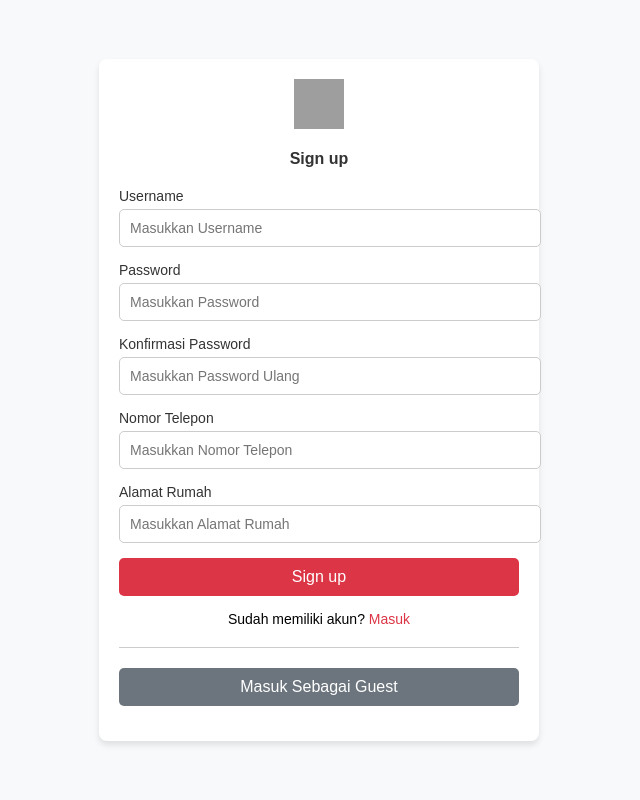
After one commit to metrashandy/Web-Apotek, a PHP site: page /signup.php in a window 1280 px wide. The commit adds this page. Shown: the whole page, without its empty margins (321-961 px from the left). Run offline with PHP 8.4, Linux system fonts and the light colour scheme; grey boxes are pictures that could not be loaded.

Commit message:
atur login admin dan user, atur sign up user, sm ni databse

```diff
--- a/admin.php
+++ b/admin.php
@@ -1,4 +1,5 @@
 <?php
+require "session.php";
 ?>
 <!DOCTYPE html>
 <html lang="en">
--- a/home.php
+++ b/home.php
@@ -1,5 +1,4 @@
 <?php
-session_start();
 ?>
 
 <!doctype html>
--- /dev/null
+++ b/logout.php
@@ -0,0 +1,6 @@
+<?php
+session_start();
+session_unset();
+session_destroy();
+header('location: login.php');
+?>
--- a/session.php
+++ b/session.php
@@ -0,0 +1,6 @@
+<?php
+session_start();
+if($_SESSION['login'] == false){
+    header('location: login.php');
+}
+?>
--- /dev/null
+++ b/signup.php
@@ -0,0 +1,208 @@
+<?php
+session_start();
+require "koneksi.php";
+?>
+<!DOCTYPE html>
+<html lang="en">
+
+<head>
+    <meta charset="UTF-8">
+    <meta name="viewport" content="width=device-width, initial-scale=1.0">
+    <title>Signup - AyoMain</title>
+    <style>
+        body {
+            margin: 0;
+            padding: 0;
+            font-family: Arial, sans-serif;
+            background-color: #f8f9fa;
+        }
+
+        .container {
+            display: flex;
+            justify-content: center;
+            align-items: center;
+            min-height: 100vh;
+            background-color: #f8f9fa;
+        }
+
+        .form-container {
+            background: #fff;
+            padding: 20px;
+            border-radius: 8px;
+            box-shadow: 0 4px 6px rgba(0, 0, 0, 0.1);
+            width: 100%;
+            max-width: 400px;
+        }
+
+        .form-container img {
+            display: block;
+            margin: 0 auto 20px;
+        }
+
+        .form-container h4 {
+            text-align: center;
+            margin-bottom: 20px;
+            color: #333;
+        }
+
+        .form-group {
+            margin-bottom: 15px;
+        }
+
+        .form-group label {
+            display: block;
+            font-size: 14px;
+            margin-bottom: 5px;
+            color: #333;
+        }
+
+        .form-group input {
+            width: 100%;
+            padding: 10px;
+            border: 1px solid #ccc;
+            border-radius: 5px;
+            font-size: 14px;
+        }
+
+        .form-group input:focus {
+            border-color: #007bff;
+            outline: none;
+        }
+
+        .form-group .btn {
+            width: 100%;
+            padding: 10px;
+            border: none;
+            border-radius: 5px;
+            font-size: 16px;
+            cursor: pointer;
+        }
+
+        .btn-primary {
+            background-color: #dc3545;
+            color: #fff;
+        }
+
+        .btn-primary:hover {
+            background-color: #c82333;
+        }
+
+        .btn-secondary {
+            background-color: #6c757d;
+            color: #fff;
+        }
+
+        .btn-secondary:hover {
+            background-color: #5a6268;
+        }
+
+        .form-group p {
+            text-align: center;
+            margin-top: 10px;
+            font-size: 14px;
+        }
+
+        .form-group p a {
+            color: #dc3545;
+            text-decoration: none;
+        }
+
+        .form-group p a:hover {
+            text-decoration: underline;
+        }
+
+        .alert {
+            margin-top: 20px;
+            text-align: center;
+            padding: 10px;
+            border-radius: 5px;
+        }
+
+        .alert-warning {
+            background-color: #fff3cd;
+            color: #856404;
+        }
+
+        .alert-success {
+            background-color: #d4edda;
+            color: #155724;
+        }
+
+        .line {
+            border: none;
+            border-top: 1px solid #ccc;
+            margin: 20px 0;
+        }
+    </style>
+</head>
+
+<body>
+    <div class="container">
+        <div class="form-container">
+            <form action="" method="post">
+                <div class="form-group">
+                    <img src="gambar/ayomain-logo-png.png" alt="AyoMain Logo" width="50" height="50">
+                    <h4>Sign up</h4>
+                </div>
+                <div class="form-group">
+                    <label for="Inputuser1">Username</label>
+                    <input type="text" name="username" id="Inputuser1" placeholder="Masukkan Username" required>
+                </div>
+                <div class="form-group">
+                    <label for="InputPassword1">Password</label>
+                    <input type="password" name="password" id="InputPassword1" placeholder="Masukkan Password" required>
+                </div>
+                <div class="form-group">
+                    <label for="InputPassword11">Konfirmasi Password</label>
+                    <input type="password" name="password1" id="InputPassword11" placeholder="Masukkan Password Ulang" required>
+                </div>
+                <div class="form-group">
+                    <label for="InputTelepon">Nomor Telepon</label>
+                    <input type="text" name="telepon" id="InputTelepon" placeholder="Masukkan Nomor Telepon" required>
+                </div>
+                <div class="form-group">
+                    <label for="InputRumah">Alamat Rumah</label>
+                    <input type="text" name="rumah" id="InputRumah" placeholder="Masukkan Alamat Rumah" required>
+                </div>
+                <div class="form-group">
+                    <button type="submit" class="btn btn-primary" name="tombolSignup">Sign up</button>
+                </div>
+                <div class="form-group">
+                    <p>Sudah memiliki akun? <a href="login.php">Masuk</a></p>
+                </div>
+                <hr class="line">
+                <div class="form-group">
+                    <button type="button" class="btn btn-secondary" onclick="window.location.href='home.php'">
+                        Masuk Sebagai Guest
+                    </button>
+                </div>
+            </form>
+
+            <?php
+            if (isset($_POST['tombolSignup'])) {
+                $username = $koneksi->real_escape_string($_POST['username']);
+                $password = $koneksi->real_escape_string($_POST['password']);
+                $password1 = $koneksi->real_escape_string($_POST['password1']);
+                $telepon = $koneksi->real_escape_string($_POST['telepon']);
+                $rumah = $koneksi->real_escape_string($_POST['rumah']);
+
+                if ($password == $password1) {
+                    $sql = "INSERT INTO tb_pelanggan (Nama_pelanggan, no_tlp, alamat, password) VALUES (?, ?, ?, ?)";
+                    $stmt = $koneksi->prepare($sql);
+                    $stmt->bind_param("ssis", $username, $telepon, $rumah,  $password);
+                    $stmt->execute();
+
+                    echo '<div class="alert alert-success">Data Berhasil Ditambahkan!</div>';
+                } else {
+                    echo '<div class="alert alert-warning">Masukkan Data Yang Benar!</div>';
+                }
+
+                $stmt->close();
+                $koneksi->close();
+            }
+            ?>
+        </div>
+    </div>
+</body>
+
+</html>
```
Also changed, not shown: apotek.sql (added, +180 -0 lines), login.php (+34 -25 lines).
